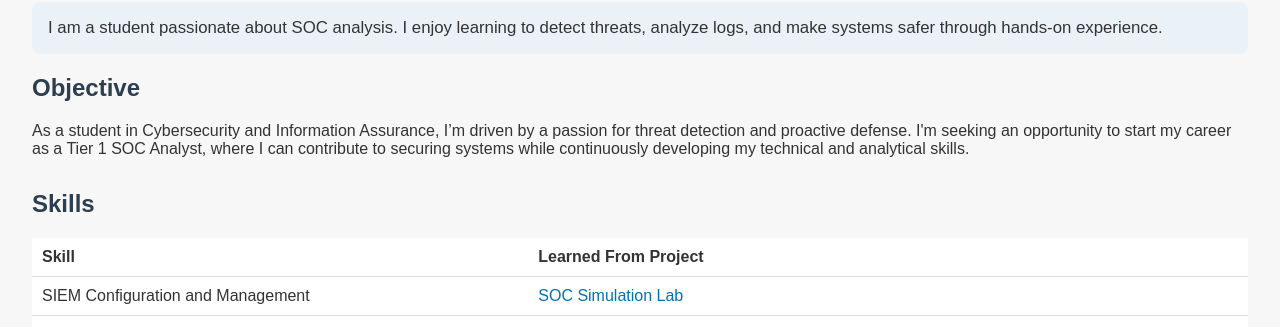
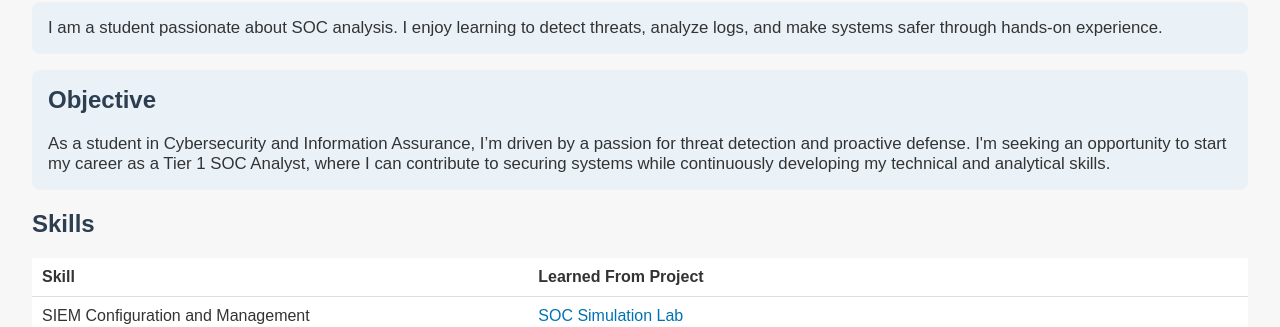
Before and after one commit to tmushinskiy/tmushinskiy.github.io, a plain HTML site: page index.html in a window 1280 px wide. Shown: the part 397-724 px from the top of the page. Drawn offline with Linux system fonts and the light colour scheme.

Commit message:
Update index.html

```diff
--- a/index.html
+++ b/index.html
@@ -62,10 +62,13 @@
   </p>
 </div>
 
-  <div class="section">
-    <h2>Objective</h2>
-    <p>As a student in Cybersecurity and Information Assurance, I’m driven by a passion for threat detection and proactive defense. I'm seeking an opportunity to start my career as a Tier 1 SOC Analyst, where I can contribute to securing systems while continuously developing my technical and analytical skills.</p>
-  </div>
+  <div style="background-color: #eaf2f8; padding: 1rem; border-radius: 8px; margin-top: 1rem;">
+  <h2 style="margin-top: 0;">Objective</h2>
+  <p style="margin: 0; font-size: 1.05rem;">
+    As a student in Cybersecurity and Information Assurance, I’m driven by a passion for threat detection and proactive defense. I'm seeking an opportunity to start my career as a Tier 1 SOC Analyst, where I can contribute to securing systems while continuously developing my technical and analytical skills.
+  </p>
+</div>
+
 
   <div class="section">
     <h2>Skills</h2>
```
